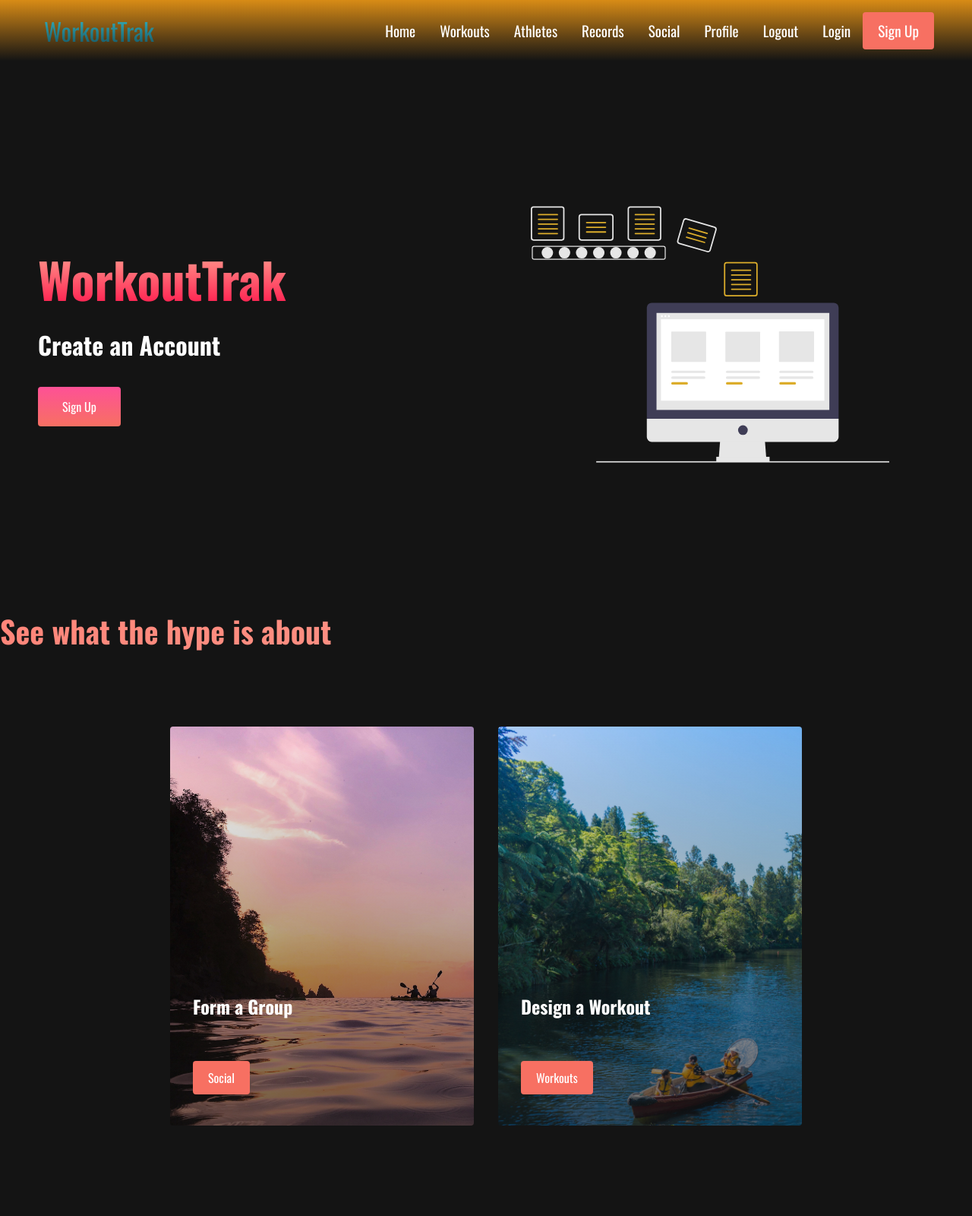
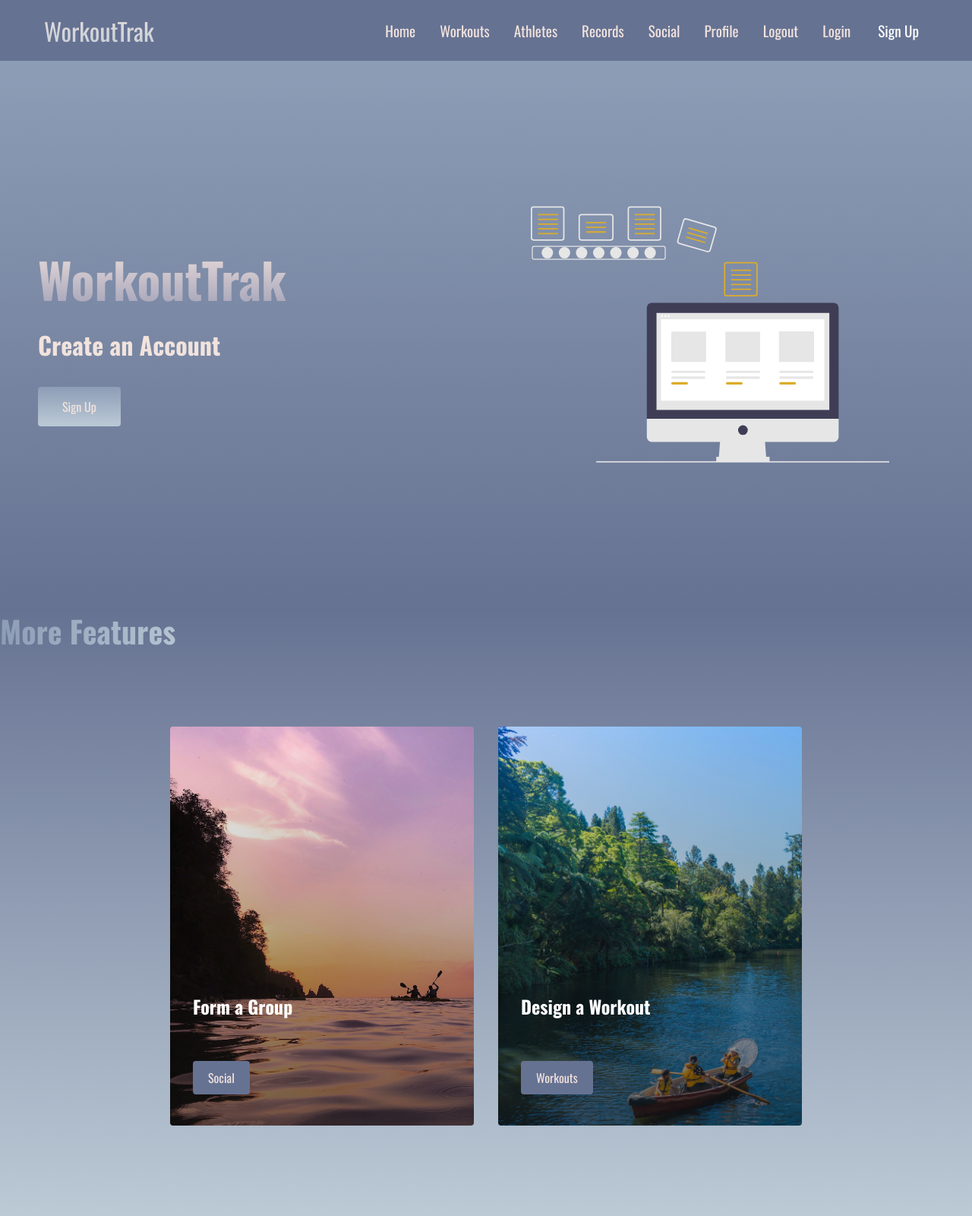
Before and after one commit to CS495-Capstone-Group10/WorkoutTrak_official, a Django app: page /pracX2 in a window 1280 px wide. Shown: the whole page at 76% size. Run offline with Django 3.2, Linux system fonts and the light colour scheme.

Commit message:
Made website design template Is in styleX1.css Is also in pracX2.html

```diff
--- a/sales/app/static/css/styleX1.css
+++ b/sales/app/static/css/styleX1.css
@@ -7,7 +7,9 @@
 
 .navbar {
     /*background: #837979;*/
-    background: linear-gradient(to bottom, #d88b16 0%, #141414 100%);
+    /*background: linear-gradient(to bottom, #bccad6 0%, #667292 100%);*/
+    background-color: #bccad6;
+    background-image: linear-gradient(to bottom, #667292 0%, #667292 100%);
     height: 80px;
     display: flex;
     justify-content: center;
@@ -31,7 +33,7 @@
 
 #navbar__logo {
     background-color: #2533ad;
-    background-image: linear-gradient(to top, #082938 0%, #44e6f1 100%);
+    background-image: linear-gradient(to top, #bccad6 0%, #f1e3dd 100%);
     background-size: 100%;
     -webkit-background-clip: text;
     -moz-background-clip: text;
@@ -60,7 +62,7 @@
 }
 
 .navbar__links {
-    color: #fff;
+    color: #f1e3dd;
     display: flex;
     align-items: center;
     justify-content: center;
@@ -88,17 +90,17 @@
     border: none;
     outline: none;
     border-radius: 4px;
-    background: #f77062;
+    background: #667292;
     color: #fff;
 }
 
 .button:hover {
-    background: #4837ff;
+    background: #8d9db6;
     transition: all 0.3s ease;
 }
 
 .navbar__links:hover {
-    color: #f77062;
+    color: #8d9db6;
     transition: all 0.3s ease;
 }
 
@@ -124,11 +126,11 @@
         transition: all 0.5s ease;
         height: 50vh;
         z-index: -1;
-        background: #131313;
+        background: #667292;
     }
 
     .navbar__menu.active {
-        background: #131313;
+        background: #667292;
         top: 100%;
         opacity: 1;
         transition: all 0.5s ease;
@@ -146,7 +148,7 @@
         height: 3px;
         margin: 5px auto;
         transition: all 0.3s ease-in-out;
-        background: #fff;
+        background: #f1e3dd;
     }
 
     .navbar__item {
@@ -205,7 +207,9 @@
 
 /* Hero Section CSS */
 .main {
-    background-color: #141414;
+    /*background-color: #667292;*/
+    background-color: #667292;
+    background-image: linear-gradient(to top, #667292 0%, #8d9db6 100%);
 
 }
 
@@ -216,7 +220,9 @@
     justify-self: center;
     margin: 0 auto;
     height: 90vh;
-    background-color: #141414;
+    /*background-color: linear-gradient(to top, #667292 50%, #f1e3dd 50%);*/
+    background-color: #667292;
+    background-image: linear-gradient(to top, #667292 0%, #8d9db6 100%);
     z-index: 1;
     width: 100%;
     max-width: 1300px;
@@ -226,7 +232,7 @@
 .main__content h1 {
     font-size: 4rem;
     background-color: #ff8177;
-    background-image: linear-gradient(to top, #ff0844 0%, #ffb199 100%);
+    background-image: linear-gradient(to top, #9d9db6 0%, #f1e3dd 100%);
     background-size: 100%;
     -webkit-background-clip: text;
     -moz-background-clip: text;
@@ -249,17 +255,17 @@
     margin-top: 1rem;
     font-size: 2rem;
     font-weight: 700;
-    color: #fff;
+    color: #f1e3dd;
 }
 
 
 .main__btn {
     font-size: 1rem;
-    background-image: linear-gradient(to top, #f77062 0%, #fe5196 100%);
+    background-image: linear-gradient(to top, #bccad6 0%, #8d9db6 100%);
     padding: 14px 32px;
     border: none;
     border-radius: 4px;
-    color: #fff;
+    color: #f1e3dd;
     margin-top: 2rem;
     cursor: pointer;
     position: relative;
@@ -270,7 +276,7 @@
 .main__btn a {
     position: relative;
     z-index: 2;
-    color: #fff;
+    color: #f1e3dd;
     text-decoration: none;
 }
 
@@ -281,7 +287,7 @@
     left: 0;
     width: 0;
     height: 100%;
-    background: #4837ff;
+    background: #667292;
     transition: all 0.35s;
     border-radius: 4px;
 }
@@ -360,7 +366,9 @@
 
 /* Services Section CSS */
 .services {
-    background: #141414;
+    /*background: linear-gradient(to bottom, #8d9db6 100%, #667292 0%);*/
+    background-color: #8d9db6;
+    background-image: linear-gradient(to bottom, #667292 0%, #bccad6 100%);
     display: flx;
     flex-direction: column;
     align-items: center;
@@ -368,14 +376,14 @@
 }
 
 .services h1 {
-    background-color: #ff8177;
+    background-color: #8d9db6;
     background-image: linear-gradient(to right,
-    #ff8177 0%,
-    #ff867a 0%,
-    #ff8c7f 21%,
-    #f99185 52%,
-    #cf556c 78%,
-    #b12a5b 100%
+    #8d9db6 0%,
+    #8d9db6 0%,
+    #bccad6 21%,
+    #bccad6 52%,
+    #667292 78%,
+    #667292 100%
     );
     background-size: 100%;
     margin-bottom: 5rem;
@@ -420,12 +428,12 @@
 }
 
 .services__card button {
-    color: #fff;
+    color: #f1e3dd;
     padding: 10px 20px;
     border: none;
     outline: none;
     border-radius: 4px;
-    background: #f77062;
+    background: #667292;
     position: absolute;
     top: 440px;
     left: 30px;
--- a/sales/app/templates/pracX2.html
+++ b/sales/app/templates/pracX2.html
@@ -87,7 +87,7 @@
 
     <!-- Services Section -->
     <div class="services">
-        <h1>See what the hype is about</h1>
+        <h1>More Features</h1>
         <div class="services__container">
             <div class="services__card">
                 <h2>Form a Group</h2>
```
